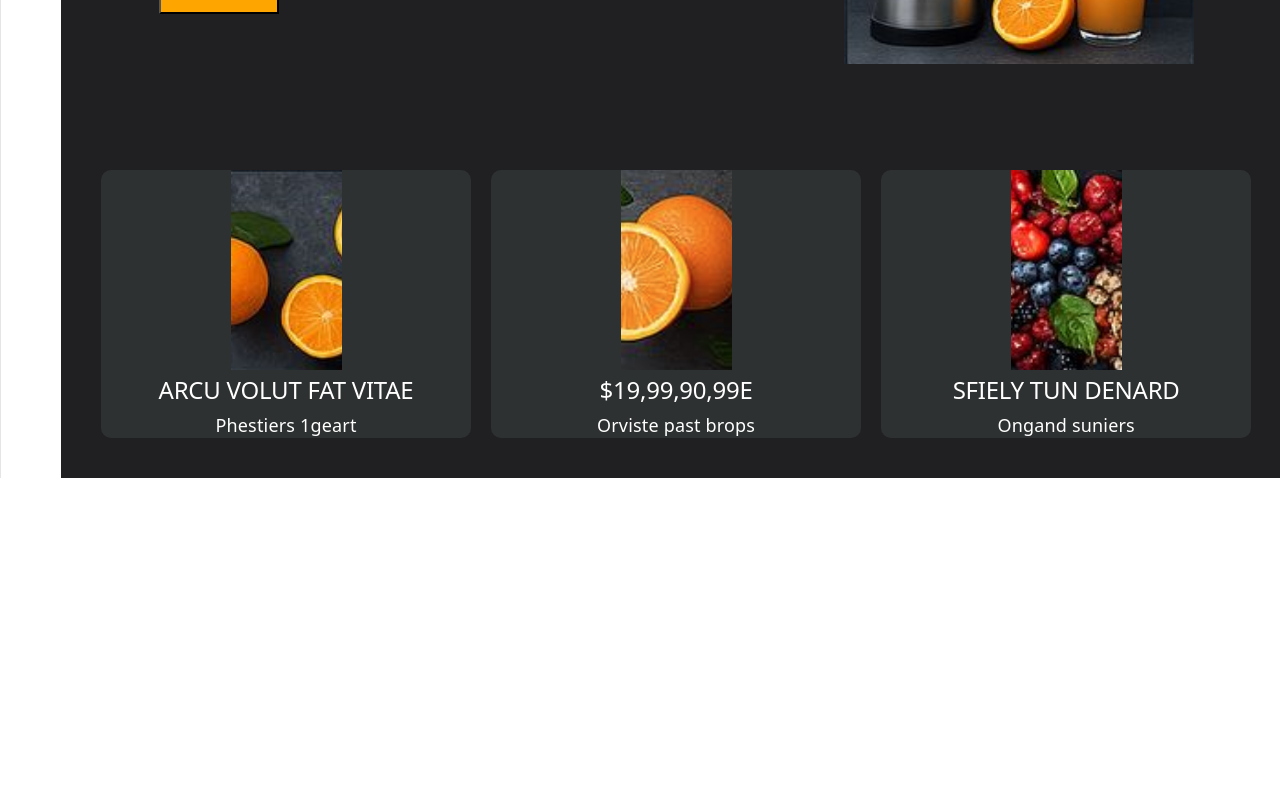
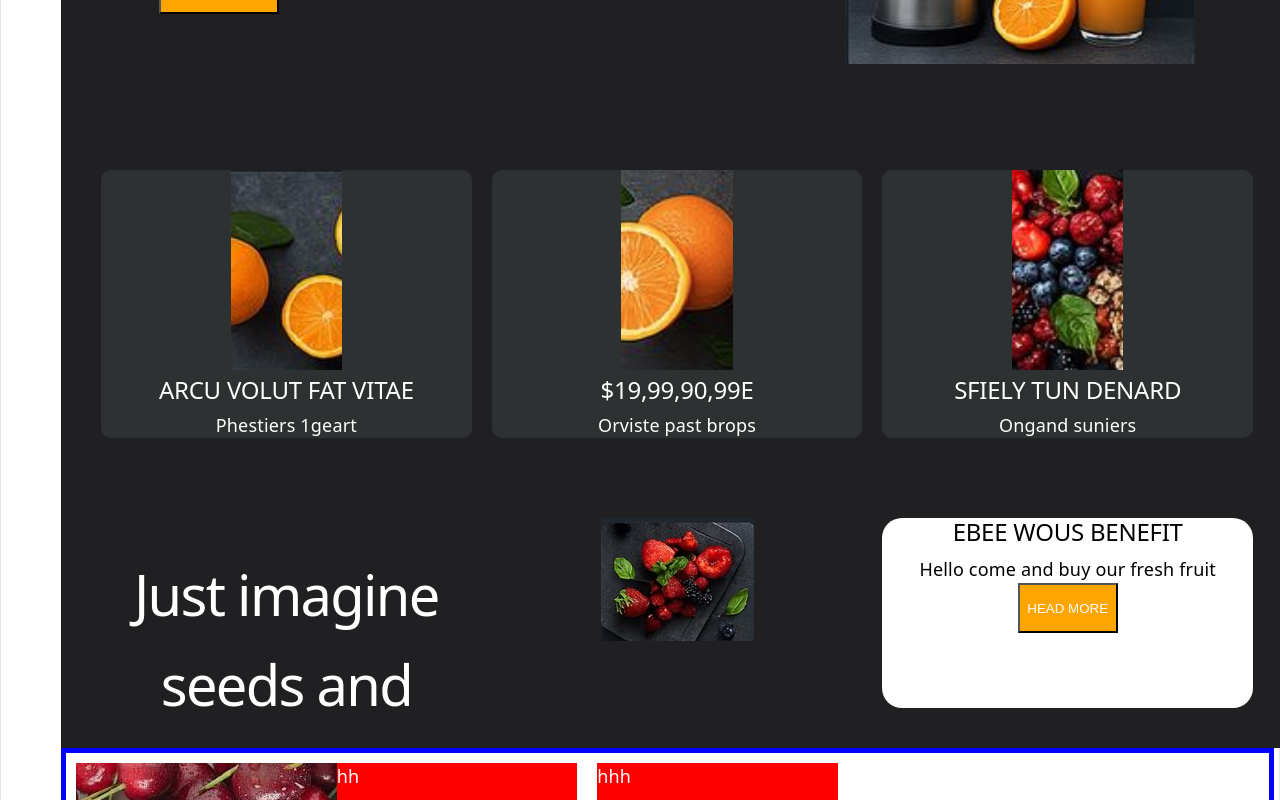
Before and after one commit to Neliswa084/ReactTS_UI, a React (Vite) app in the folder react-ui-challenge/: page / in a window 1280 px wide. Shown: the part 900-1700 px from the top of the page. Before the commit the page ends 1378 px from the top, so only its background shows below. Built offline with nearby package versions, Linux system fonts and the light colour scheme.

Commit message:
Last section plus footer

```diff
--- a/react-ui-challenge/src/App.css
+++ b/react-ui-challenge/src/App.css
@@ -6,3 +6,14 @@
   width: 90%;
 margin: 0 60px;
 }
+#app-container
+{
+    min-height: calc(100vh -100px);
+    position: bottom;
+    width: 100vw;
+    padding-bottom: 100px;
+}
+#scrollable{
+    padding: auto;
+
+}
--- a/react-ui-challenge/src/App.tsx
+++ b/react-ui-challenge/src/App.tsx
@@ -4,10 +4,13 @@ import {Hero} from './components/Hero/Hero'
 import { OrangeBenefit } from './components/OrangeBenefit/OrangeBenefit'
 import { useState } from 'react'
 import { Cards } from './components/CardsImage/Cards'
+import { LastSection } from './components/LastSection/LastSection'
+
 
 import OrangeOne from './assets/Orange_One.png'
 import OrangeTwo from './assets/Orange_two.png'
 import Fruits from './assets/picture3.png'
+import Footer from './components/Footer/Footer'
 
 function App() {
 
@@ -20,6 +23,8 @@ function App() {
 
   return (
      <>
+     <div id='app-container'>
+  <div id='scrollable'>
 
      <Navbar />
      <Hero />
@@ -36,6 +41,11 @@ function App() {
      }
      </div>
 
+     <LastSection />
+     </div>
+     <Footer/>
+
+     </div>
 
 
     </>
--- a/react-ui-challenge/src/components/CardsImage/Cards.module.css
+++ b/react-ui-challenge/src/components/CardsImage/Cards.module.css
@@ -1,5 +1,5 @@
 .item-image{
-  width: 30%;    /* image fills full card width */
+  width: 30%;
   height: 200px;
   object-fit: cover;
 }
@@ -10,8 +10,6 @@
   color: white;
   flex: 1;
 
-
-
 }
 .section {
   background-color: rgb(32, 32, 34);
@@ -21,6 +19,7 @@ width: 90%;
 margin: 0 60px;
   text-align: left;
 }
+
 .container {
   /* max-width: 1200px; */
   width: 90%;
--- a/react-ui-challenge/src/components/CardsImage/Cards.tsx
+++ b/react-ui-challenge/src/components/CardsImage/Cards.tsx
@@ -17,7 +17,6 @@ export const Cards: React.FC<CardProps> = ({name, description, image}) => {
    <img className={styles['item-image']} src={image} alt={'image product'}/>
    <Text variant={'h2'} >{name}</Text>
    <Text variant={'p'}>{description}</Text>
-
     </div>
   )
 }
--- /dev/null
+++ b/react-ui-challenge/src/components/Footer/Footer.module.css
@@ -0,0 +1,106 @@
+
+
+.container{
+    background-color: rgb(39, 38, 38);
+}
+
+
+.footer-cont{
+    margin: auto;
+    color: black;
+    size: 0cqi;
+}
+
+.item-image{
+   width: 30%;
+}
+.container {
+  position: relative;
+  text-align: center;
+  color: white;
+  width: 20%;
+
+
+
+}
+.centered {
+  position: absolute;
+  top: 50%;
+  left: 50%;
+  transform: translate(-50%, -50%);
+  background-color: white;
+  color: black;
+  font: bold;
+}
+.second{
+    display: flex;
+    flex-direction: column;
+      justify-content: space-between;
+     gap: 40px;
+}
+.third{
+    display: flex;
+    flex-direction: column;
+}
+
+.flexbox-container{
+
+}
+.flexboxItem{
+    width: 200px;
+    margin: 10px;
+    border: 3px;
+    background-color: white;
+}
+
+.flexbox-item-1{
+    min-height: 50px;
+
+   width: 200px;
+    margin: 10px;
+    border: 3px;
+    background-color: white;
+}
+.flexbox-item-2{
+    min-height: 200px;
+}
+.flexbox-item-2{
+    min-height: 300px;
+}
+
+ .flexbox-container{
+    display: flex;
+    flex-direction: row;
+    /* align-items:flex-start; */
+    align-content:space-evenly;
+
+ border: 5px solid blue;
+width: 94%;
+margin: 0 60px;
+
+
+}
+.flexboxItem{
+    width: 100%;
+    margin: 10px;
+    border: 3px;
+    background-color: red;
+    display: flex;
+    flex-direction: row;
+    /* align-items:flex-start; */
+    align-content: space-between;
+      width: 20%;
+       position: relative;
+  text-align: center;
+  color: white;
+  width: 20%;
+}
+.centered {
+  position: absolute;
+  top: 50%;
+  left: 50%;
+  transform: translate(-50%, -50%);
+  background-color: white;
+  color: black;
+  font: bold;
+}
--- /dev/null
+++ b/react-ui-challenge/src/components/Footer/Footer.tsx
@@ -0,0 +1,21 @@
+import React from 'react'
+import './Footer.module.css'
+import Picture from '../../assets/Cherry.png'
+import styles from './Footer.module.css'
+
+export default function Footer() {
+  return (
+    <div className={styles['flexbox-container']}>
+        <div className={styles['flexboxItem']}>
+         <img src={Picture} alt="Fotter picture"/>
+         <div className={styles['centered ']}>Hello</div>
+        </div>
+        <div className={styles['flexboxItem']}>
+         hh
+        </div>
+        <div className={styles['flexboxItem']}>
+         hhh
+        </div>
+    </div>
+  )
+}
--- /dev/null
+++ b/react-ui-challenge/src/components/LastSection/LastSection.module.css
@@ -0,0 +1,53 @@
+.item-card{
+ /* background-color: rgb(46, 49, 49);
+  border-radius: 20px; */
+  height: 190px;
+  overflow: hidden;
+  color: white;
+  flex: 1;
+  line-height: 1.6;
+
+}
+
+.container {
+  display: flex;
+  gap: 20px;
+  padding: 40px;
+  background-color: rgb(32, 32, 34);
+  width: 90%;
+ margin: 0 60px;
+}
+
+.card-text {
+  display: flex;
+  flex-direction: column;
+  gap: 20px;
+  text-align: right;
+}
+  .card{
+  background-color: white;
+  border-radius: 20px;
+  height: 190px;
+  overflow: hidden;
+  color: black;
+  flex: 1;
+  line-height: 1.6;
+
+
+}
+.headMore-btn{
+
+  color: white;
+  background-color: orange;
+  height: 50px;
+  width: 100px;
+  align-items: center;
+  align-self:center;
+  align-items: flex-end;
+  position: bottom;
+
+
+}
+.image{
+    width: 30%;
+}
--- /dev/null
+++ b/react-ui-challenge/src/components/LastSection/LastSection.tsx
@@ -0,0 +1,30 @@
+import React from 'react'
+import {Text} from '../Text/Text'
+import FruitImage from '../../assets/image.png'
+import styles from '../LastSection/LastSection.module.css'
+
+export const LastSection = () => {
+  return (
+    <>
+    <div className={styles['container']}>
+    <div className={styles['item-card']}>
+       <Text variant={'h1'}>Just imagine seeds and summer in gell sunshine </Text>
+       </div>
+
+        <div  className={styles['item-card']}>
+        <img className={styles['item-image']} src={FruitImage} alt={'image product'}/>
+       </div>
+
+       <div className={styles['card']}>
+        <Text variant='h2'>EBEE WOUS BENEFIT </Text>
+        <Text variant='p' > Hello come and buy our fresh fruit </Text>
+
+        <button className={styles['headMore-btn']}>HEAD MORE</button>
+
+       </div>
+       </div>
+
+
+    </>
+  )
+}
--- a/react-ui-challenge/src/index.css
+++ b/react-ui-challenge/src/index.css
@@ -71,7 +71,7 @@ h1,
 h2 {
   font-family: var(--heading);
   font-weight: 500;
-  color: white;
+  /* color: white; */
 }
 
 h1 {
```
Also changed, not shown: react-ui-challenge/src/assets/Cherry.png (added).
